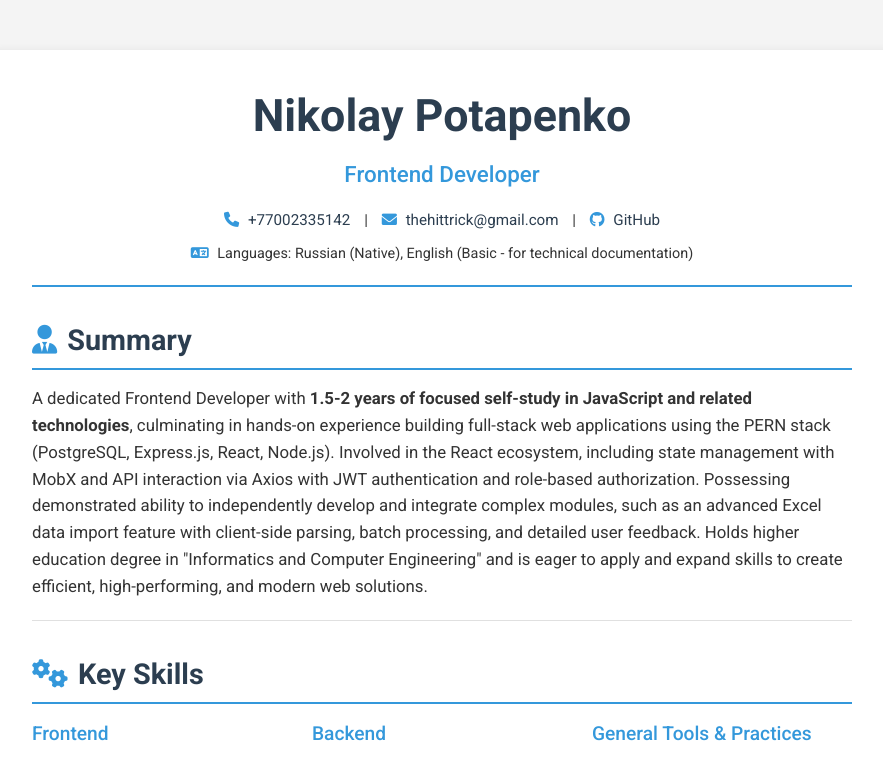
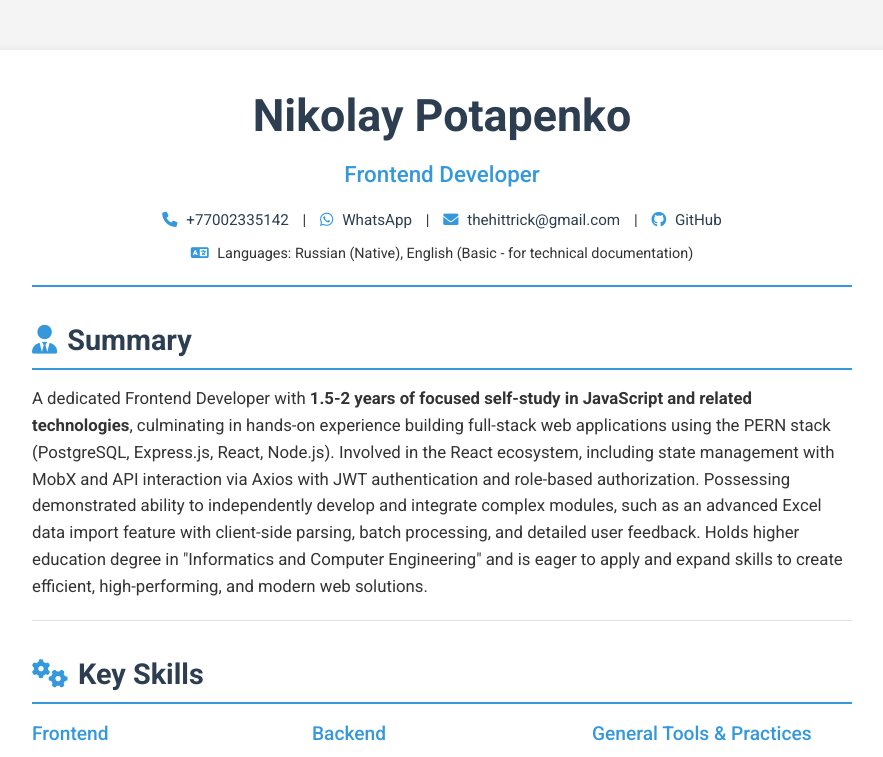
Before and after one commit to Nickolay1986/cv, a plain HTML site: page index.html in a window 1280 px wide. Shown: the top 757 px of the page, without its empty margins (198-1081 px from the left). Drawn offline with Linux system fonts and the light colour scheme.

Commit message:
feat: add WhatsApp contact link

```diff
--- a/index.html
+++ b/index.html
@@ -14,6 +14,7 @@
             <p class="subtitle">Frontend Developer</p>
             <div class="contact-info">
                 <span><i class="fas fa-phone"></i> <a href="tel:+77002335142">+77002335142</a></span> |
+                <span><i class="fab fa-whatsapp"></i> <a href="https://wa.me/+77712611796" target="_blank">WhatsApp</a></span> |
                 <span><i class="fas fa-envelope"></i> <a href="mailto:thehittrick@gmail.com">thehittrick@gmail.com</a></span> |
                 <span><i class="fab fa-github"></i> <a href="https://github.com/Nickolay1986/online-store" target="_blank">GitHub</a></span>
             </div>
```
